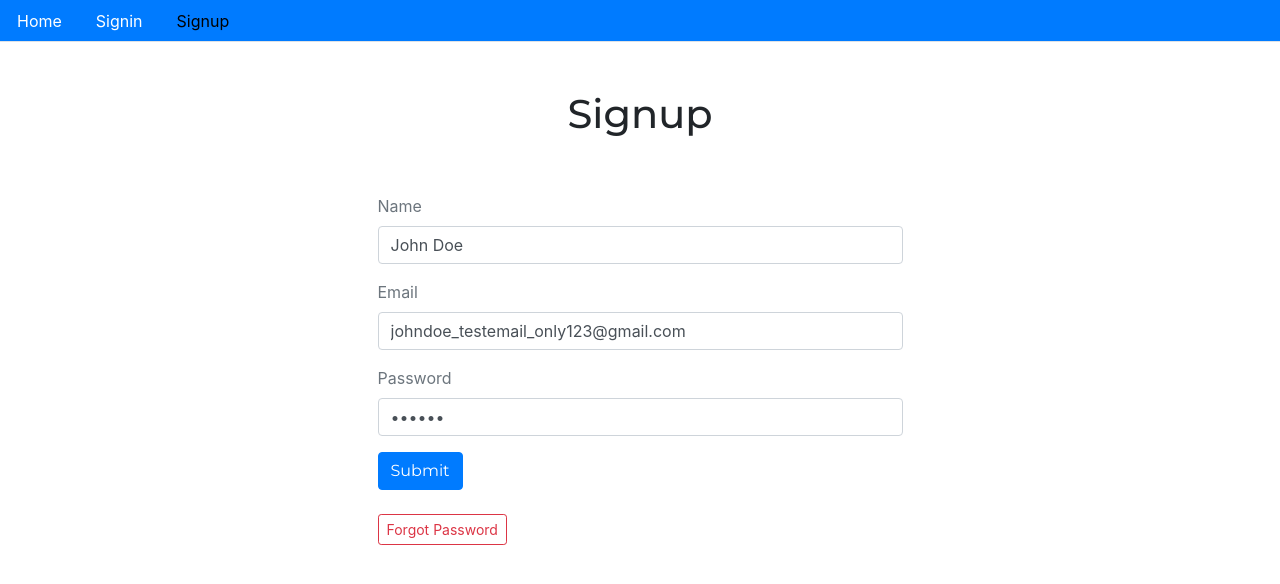
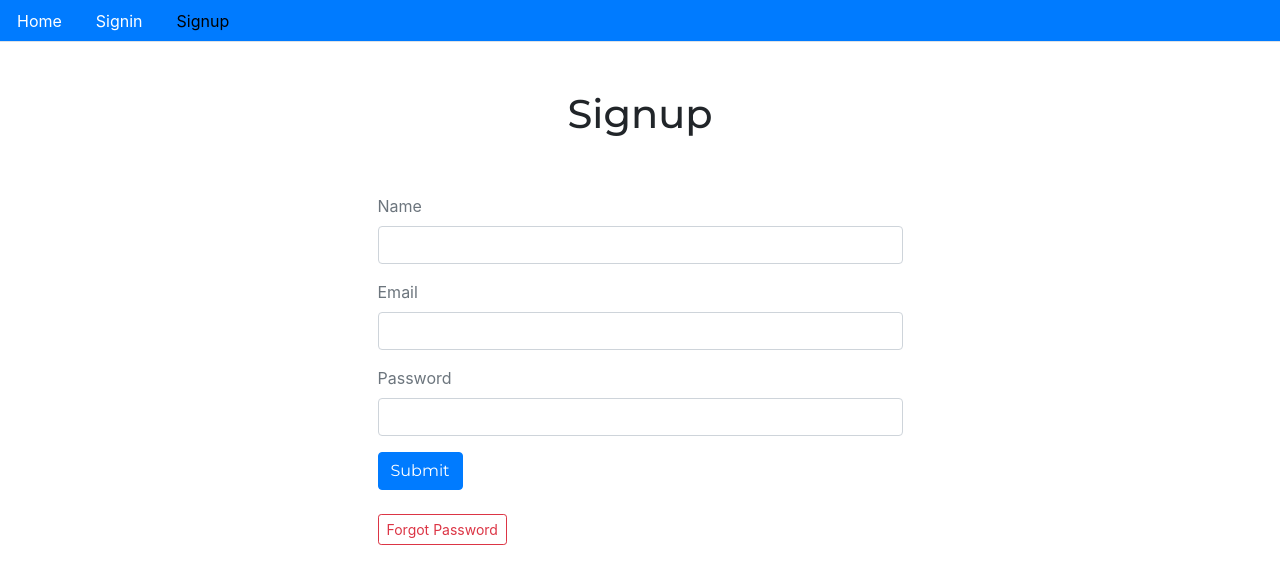
Before and after one commit to redshot/recipe-app-front-end, a React (Create React App) app: page /signup in a window 1280 px wide. Shown: the top 584 px of the page. Built offline with nearby package versions, Linux system fonts and the light colour scheme.

Commit message:
show list of recipes on recipe page

```diff
--- a/src/auth/Signin.js
+++ b/src/auth/Signin.js
@@ -8,8 +8,8 @@ import 'react-toastify/dist/ReactToastify.min.css';
 
 const Signin = () => {
   const [values, setValues] = useState({
-    email: 'webninjatricks@gmail.com',
-    password: 'rrrrrr',
+    email: '',
+    password: '',
     buttonText: 'Submit'
   }); // values is an object while setValues is a function
 
--- a/src/auth/Signup.js
+++ b/src/auth/Signup.js
@@ -8,9 +8,9 @@ import 'react-toastify/dist/ReactToastify.min.css';
 
 const Signup = () => {
   const [values, setValues] = useState({
-    name: 'John Doe',
-    email: 'johndoe_testemail_only123@gmail.com',
-    password: 'rrrrrr',
+    name: '',
+    email: '',
+    password: '',
     buttonText: 'Submit'
   }); // values is an object while setValues is a function
 
--- a/src/index.js
+++ b/src/index.js
@@ -5,9 +5,12 @@ import reportWebVitals from './reportWebVitals';
 
 const root = ReactDOM.createRoot(document.getElementById('root'));
 root.render(
+  /*
   <React.StrictMode>
     <StartingRoutes />
   </React.StrictMode>
+  */
+  <StartingRoutes />
 );
 
 // If you want to start measuring performance in your app, pass a function
```
